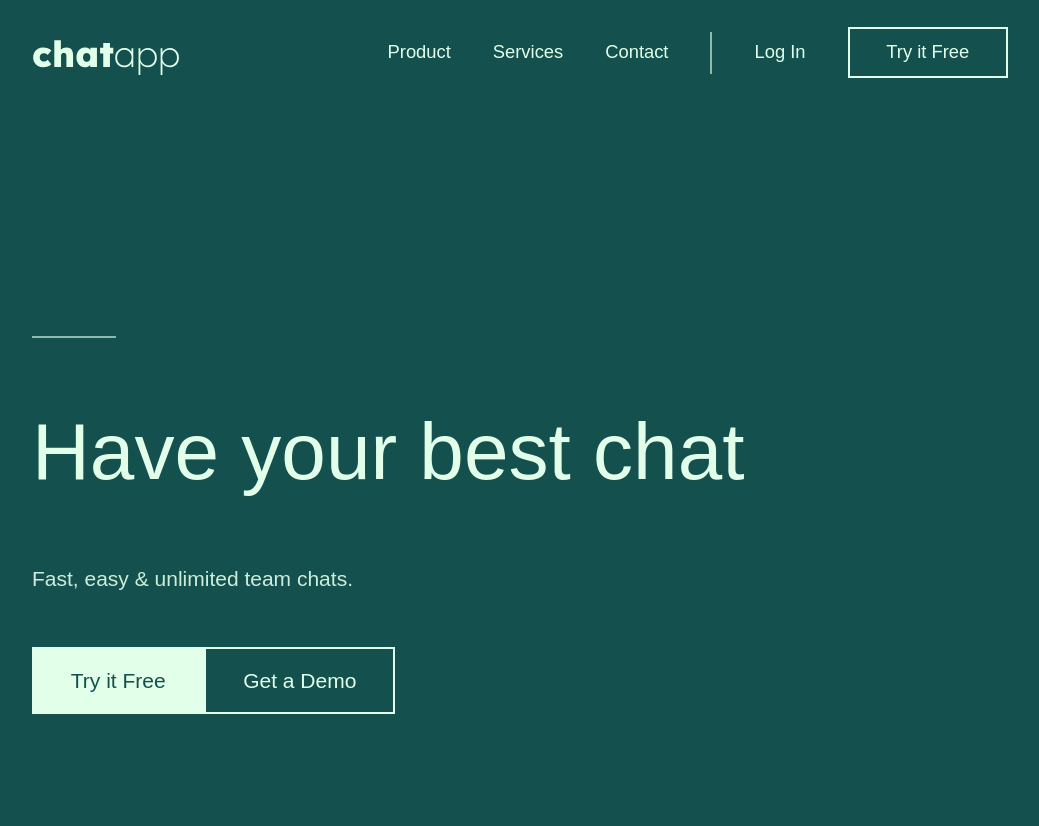
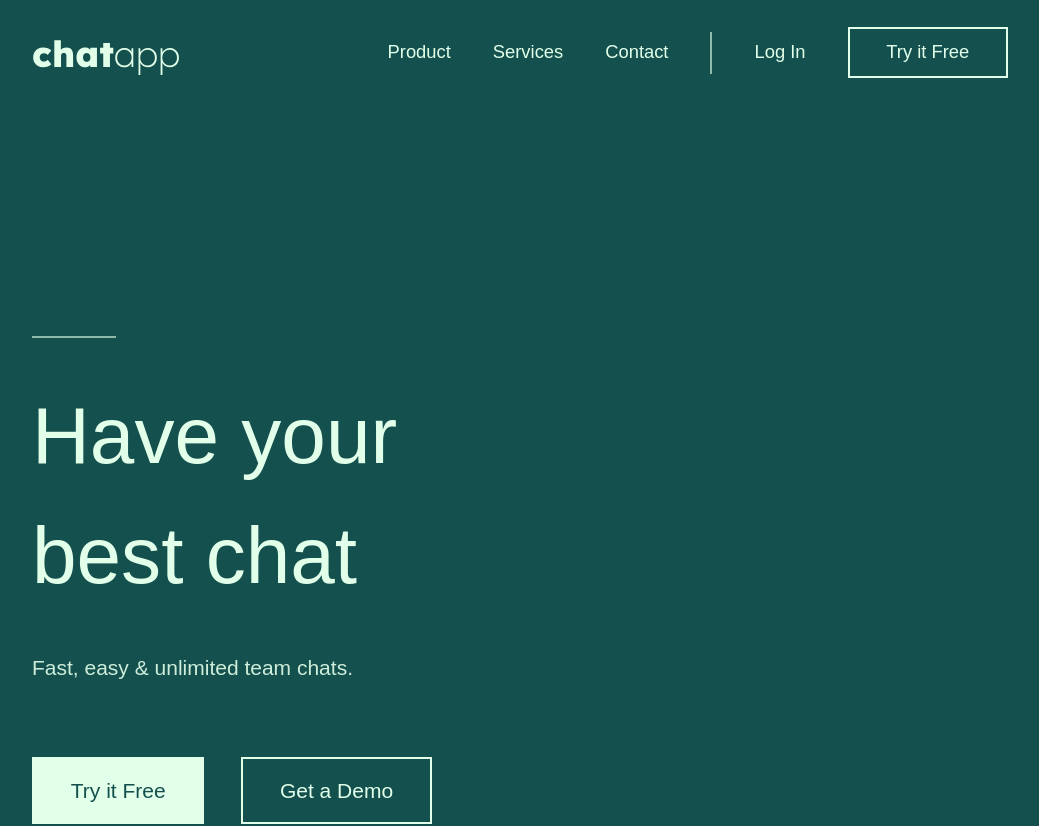
Before and after one commit to aka-luan/callapp-lp, a Next.js app: page / in a window 1280 px wide. Shown: the top 826 px of the page, without its empty margins (120-1159 px from the left). Built offline with nearby package versions, Linux system fonts and the light colour scheme.

Commit message:
hero text ok

```diff
--- a/src/app/page.js
+++ b/src/app/page.js
@@ -8,11 +8,11 @@ export default function Home() {
       <main>
         <section id='hero' className='bg-green py-44 text-lightgreen'>
           <div className='container flex mx-auto'>
-            <div id='hero-text' className='flex flex-col gap-10'>
-              <span className='h-[2px] w-16 bg-lightgreen opacity-60'></span>
-              <h1>Have your best chat</h1>
-              <p>Fast, easy & unlimited team chats.</p>
-              <div className='flex'>
+            <div id='hero-text' className='flex flex-col'>
+              <span className='h-[2px] w-16 bg-lightgreen opacity-60 mb-7'></span>
+              <h1 className='mb-7 font-medium'>Have your<br></br> best chat</h1>
+              <p className='mb-14 font-light'>Fast, easy & unlimited team chats.</p>
+              <div className='flex gap-7'>
                 <Button type={'primary'}>Try it Free</Button>
                 <Button>Get a Demo</Button>
               </div>
```
